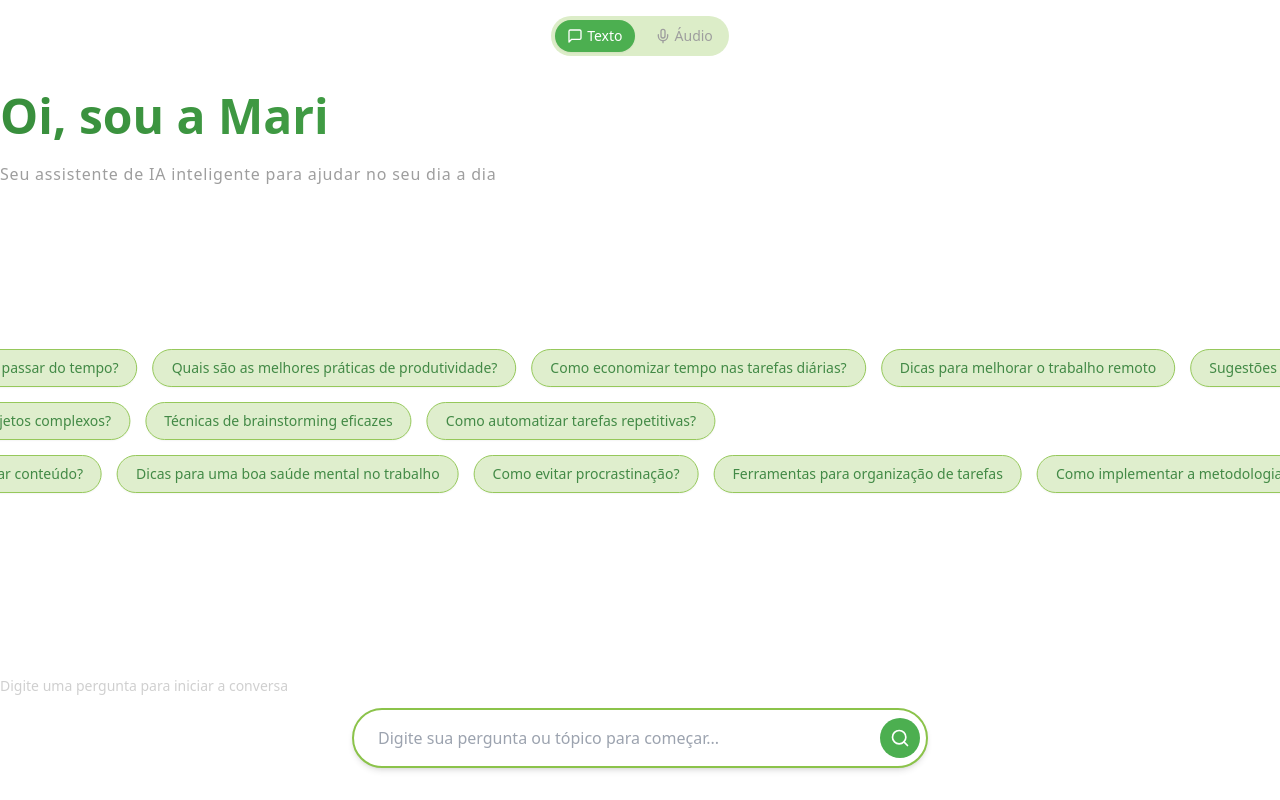
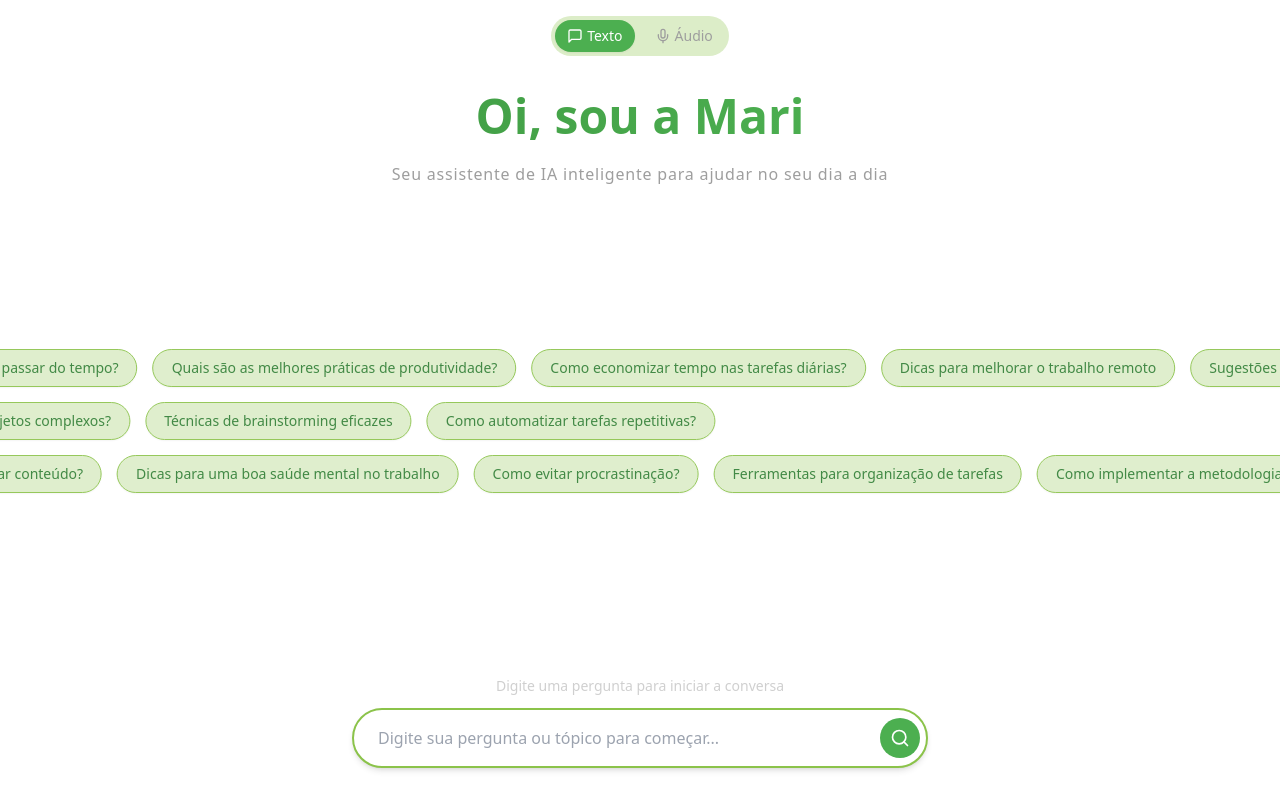
Before and after one commit to juninhodia/mari-ai-buddy-chat, a React (Vite) app: page / in a window 1280 px wide. Built offline with nearby package versions, Linux system fonts and the light colour scheme.

Commit message:
Center welcome screen text
Center the "Oi, sou a Mari", "Seu assistente...", and "Digite uma pergunta..." texts.

```diff
--- a/src/components/WelcomeScreen.tsx
+++ b/src/components/WelcomeScreen.tsx
@@ -187,8 +187,8 @@ const WelcomeScreen: React.FC<WelcomeScreenProps> = ({ onStartChat }) => {
           </div>
         </div>
 
-        {/* Header Text */}
-        <div className="w-full mb-10 animate-fadeInDown">
+        {/* Header Text - Now centered */}
+        <div className="w-full mb-10 animate-fadeInDown text-center">
           <div className="text-[48px] font-bold bg-gradient-to-r from-mari-dark-green via-mari-primary-green to-mari-light-green to-mari-primary-green to-mari-dark-green bg-[length:200%_auto] text-transparent bg-clip-text mb-[10px] animate-gradient">
             Oi, sou a Mari
           </div>
@@ -205,8 +205,8 @@ const WelcomeScreen: React.FC<WelcomeScreenProps> = ({ onStartChat }) => {
 
       {/* Bottom Section: Input Field */}
       <div className="w-full flex flex-col items-center justify-center mb-8 mt-4">
-        {/* Footer Text moved above the input */}
-        <div className="w-full mb-3">
+        {/* Footer Text moved above the input - Now centered */}
+        <div className="w-full mb-3 text-center">
           <p className="text-sm text-mari-gray opacity-70 animate-pulse">
             Digite uma pergunta para iniciar a conversa
           </p>
```
